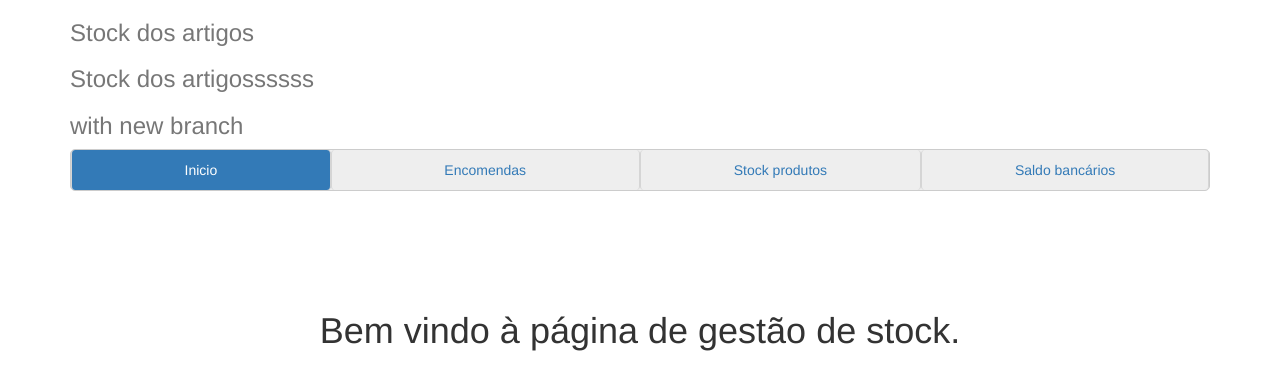
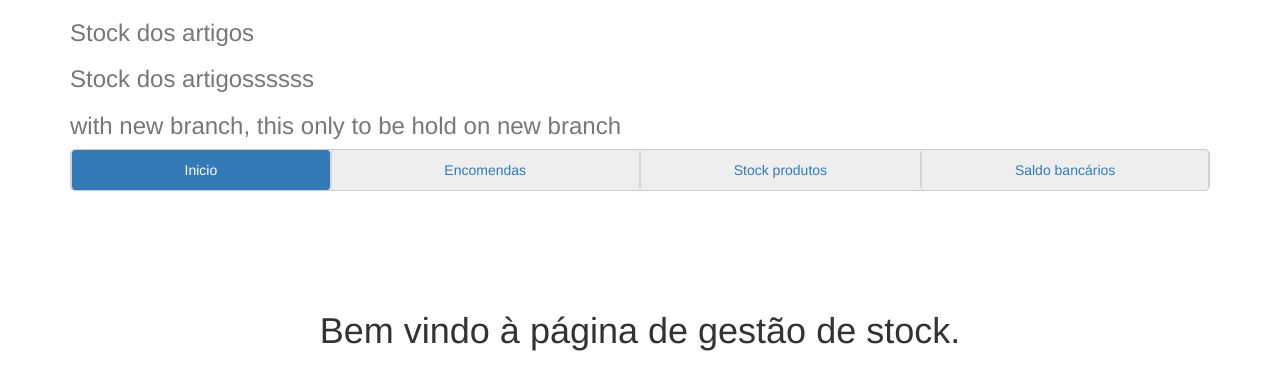
Before and after one commit to httlopes/Stock-Site, a PHP site: page / in a window 1280 px wide. Shown: the top 390 px of the page. Run offline with PHP 8.4, Linux system fonts and the light colour scheme; data that the repository does not hold is empty; some libraries are stand-ins or nearby versions.

Commit message:
new branch

```diff
--- a/index.php
+++ b/index.php
@@ -39,7 +39,7 @@
       <div class="masthead">
         <h3 class="text-muted">Stock dos artigos</h3>
         <h3 class="text-muted">Stock dos artigossssss</h3>
-        <h3 class="text-muted">with new branch</h3>
+        <h3 class="text-muted">with new branch, this only to be hold on new branch</h3>
         <nav>
           <section ng-controller="TabController as tab">
             <ul class="nav nav-justified nav-pills">
```
